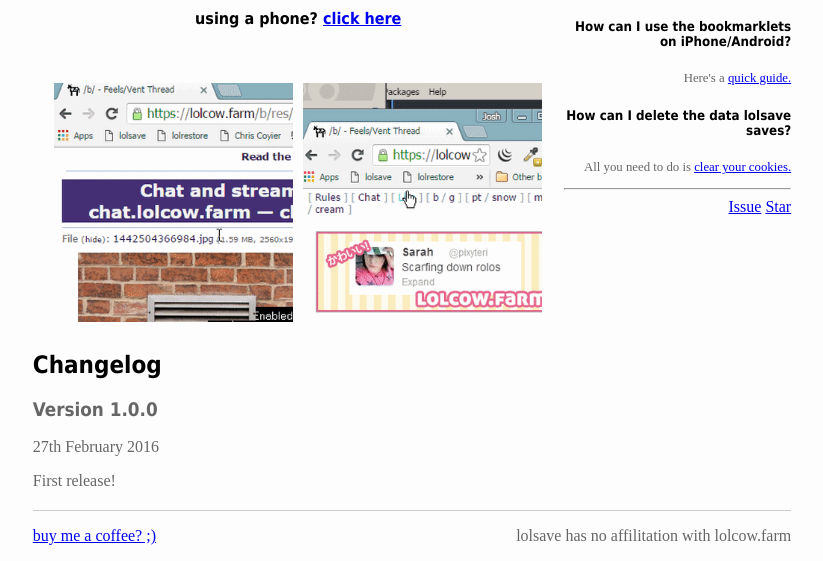
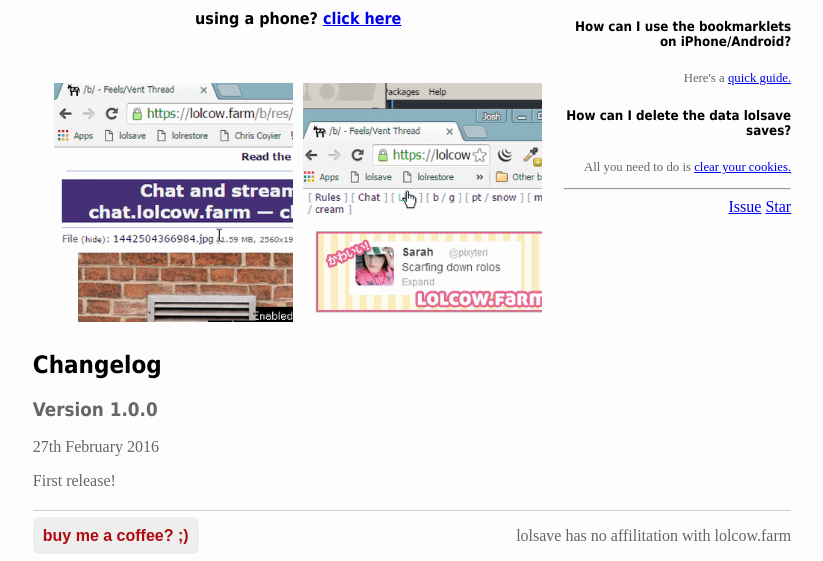
Before and after one commit to Jishaxe/lolsave, a website: page index.html in a window 1280 px wide. Shown: the part 444-1005 px from the top of the page, without its empty margins (228-1051 px from the left). Drawn offline with Linux system fonts and the light colour scheme.

Commit message:
Call to action on coffee beg

```diff
--- a/index.html
+++ b/index.html
@@ -127,6 +127,24 @@
       float: left;
     }
 
+    footer #buymecoffee a {
+      padding: 10px;
+      background-color: #EEEEEE;
+      color: #AF0A0F;
+      font-family: 'Arial';
+      border-radius: 6px;
+      text-decoration: none;
+      transition: 0.25s;
+      font-weight: bold;
+    }
+
+    footer #buymecoffee a:hover {
+      background-color: red;
+      color: white;
+      font-size: 1.1em;
+      box-shadow: 0px 0px 40px rgba(0, 0, 0, 0.7);
+    }
+
     footer form {
       display: inline-block;
     }
```
